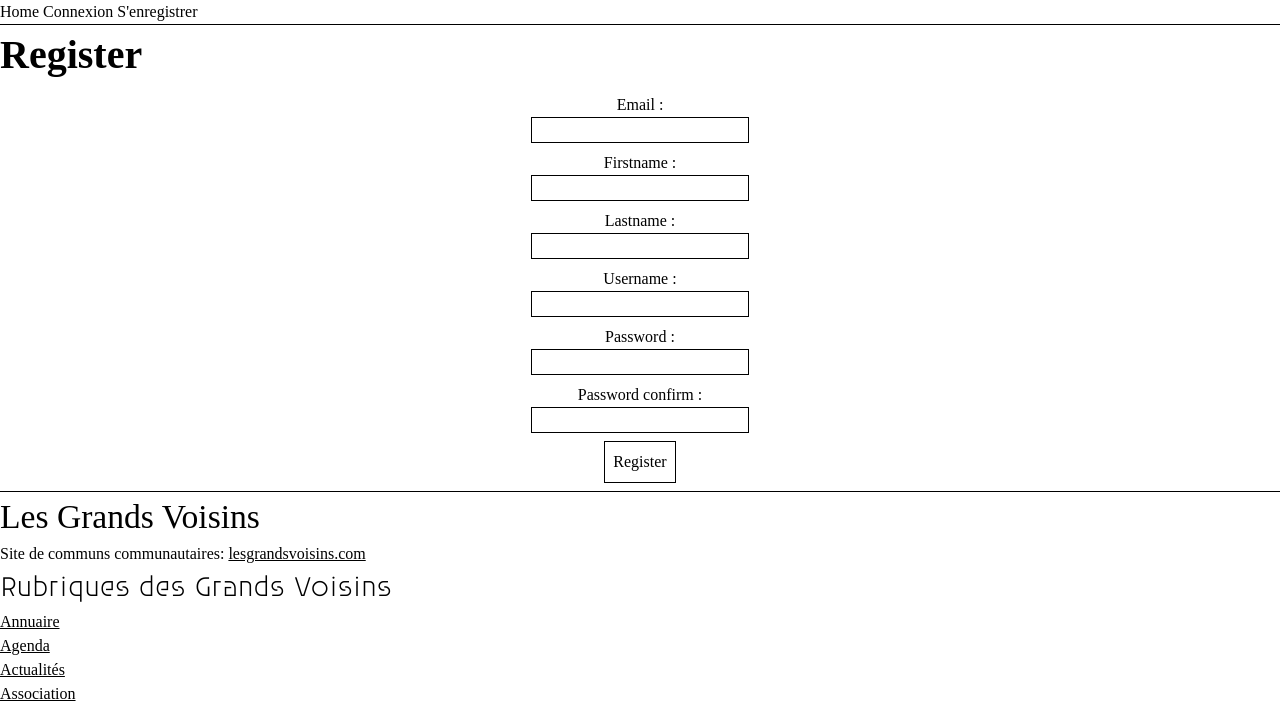
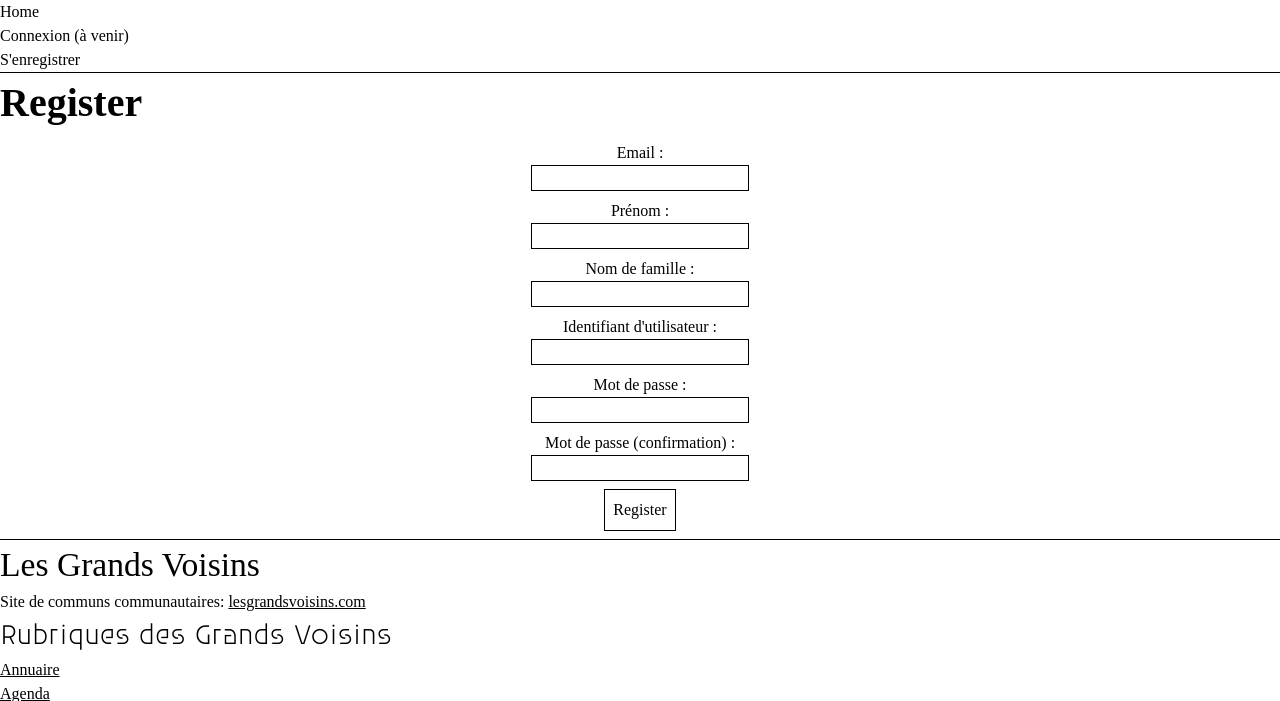
Before and after one commit to lesgrandsvoisins/grandv, a Django app: page /admin/register/ in a window 1280 px wide. Shown: the top 701 px of the page. Run offline with Django 5.2, Linux system fonts and the light colour scheme; style sheets or scripts are compiled from the project's sources; some libraries are stand-ins or nearby versions; some web fonts are replaced.

Commit message:
Rendre utilisable dans l'état

```diff
--- a/lesgrandsvoisins/admin/forms.py
+++ b/lesgrandsvoisins/admin/forms.py
@@ -3,17 +3,17 @@ from django.core.exceptions import ValidationError
 from .keycloak_service import KeycloakService
 
 class KeycloakLoginForm(forms.Form):
-    username = forms.CharField(label="Username", max_length=150)
-    password = forms.CharField(label="Password", widget=forms.PasswordInput)
+    username = forms.CharField(label="Identifiant d'utilisateur", max_length=150)
+    password = forms.CharField(label="Mot de passe", widget=forms.PasswordInput)
 
 # forms.py
 class KeycloakRegistrationForm(forms.Form):
     email = forms.EmailField()
-    firstname = forms.CharField(max_length=150)
-    lastname = forms.CharField(max_length=150)
-    username = forms.CharField(max_length=150)
-    password = forms.CharField(widget=forms.PasswordInput)
-    password_confirm = forms.CharField(widget=forms.PasswordInput)
+    firstname = forms.CharField(label="Prénom", max_length=150)
+    lastname = forms.CharField(label="Nom de famille",max_length=150)
+    username = forms.CharField(label="Identifiant d'utilisateur",max_length=150)
+    password = forms.CharField(label="Mot de passe", widget=forms.PasswordInput)
+    password_confirm = forms.CharField(label="Mot de passe (confirmation)", widget=forms.PasswordInput)
 
     def clean(self):
         cleaned_data = super().clean()
--- a/lesgrandsvoisins/home/templates/base.html
+++ b/lesgrandsvoisins/home/templates/base.html
@@ -59,7 +59,8 @@
         <a href="{% url 'lesgrandsvoisins_dashboard' %}">{{ request.session.username }}</a>
         <a href="{% url 'ldap_logout' %}">Déconnexion</a>
       {% else %}
-        <a href="{% url 'ldap_login' %}">Connexion</a>
+        {% comment %} <a href="{% url 'ldap_login' %}">Connexion</a> {% endcomment %}
+         <div>Connexion (à venir)</div>
         <a href="{% url 'keycloak_register' %}">S'enregistrer</a>
       {% endif %}
       </nav>
```
